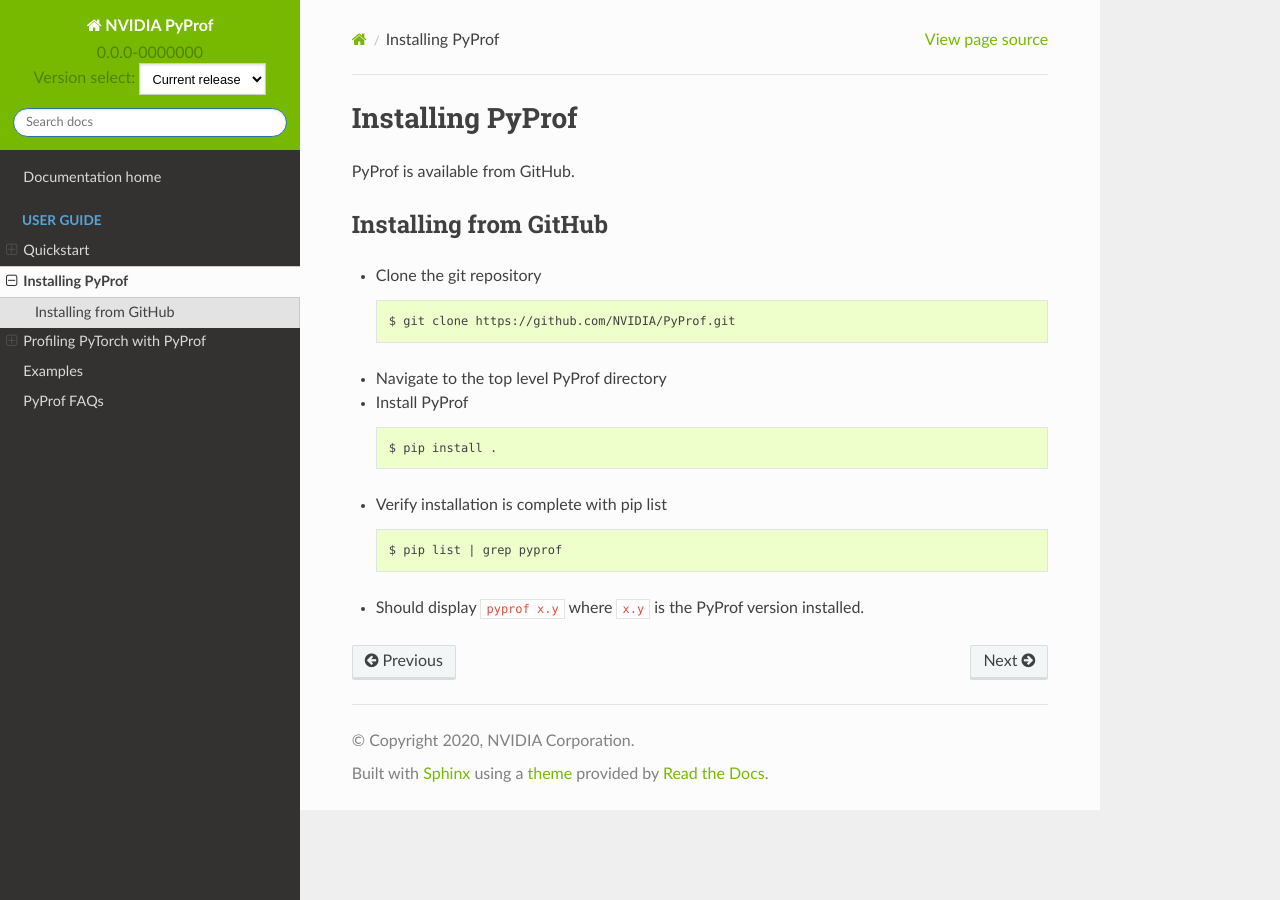
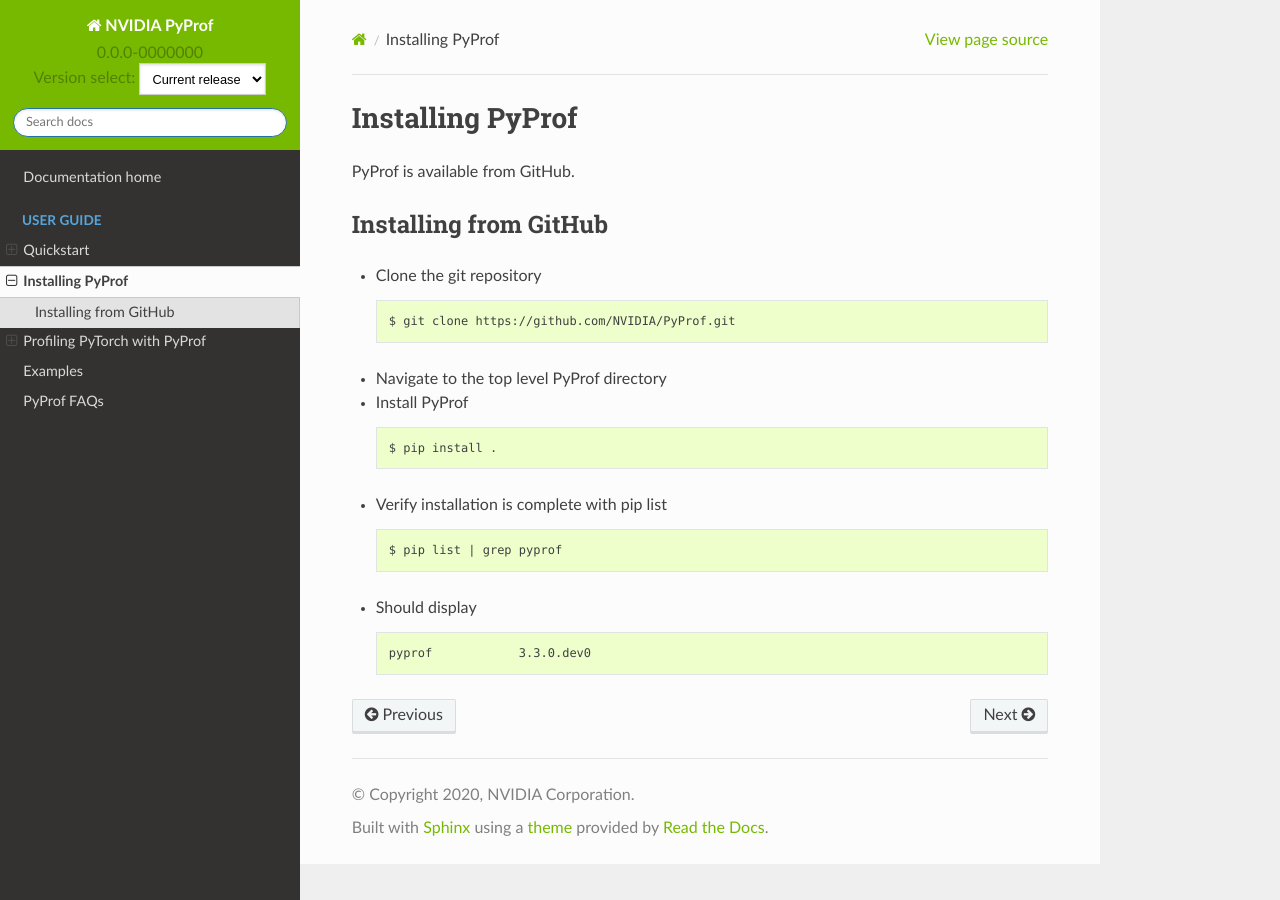
Before and after one commit to NVIDIA/PyProf, a Sphinx documentation site: the page built from docs/install.rst, in a window 1280 px wide. Built offline with Sphinx 7.4.7 and the Read the Docs theme 2.0.0, drawn with Linux system fonts in a browser that asks for light colours.

Commit message:
Update master to track development for 3.4.0 / r20.09

```diff
--- a/docs/install.rst
+++ b/docs/install.rst
@@ -39,4 +39,6 @@
 
    $ pip list | grep pyprof
 
-* Should display ``pyprof x.y`` where ``x.y`` is the PyProf version installed.
+* Should display ::
+
+   pyprof            3.3.0.dev0
```
Also changed, not shown: 2 other files.
